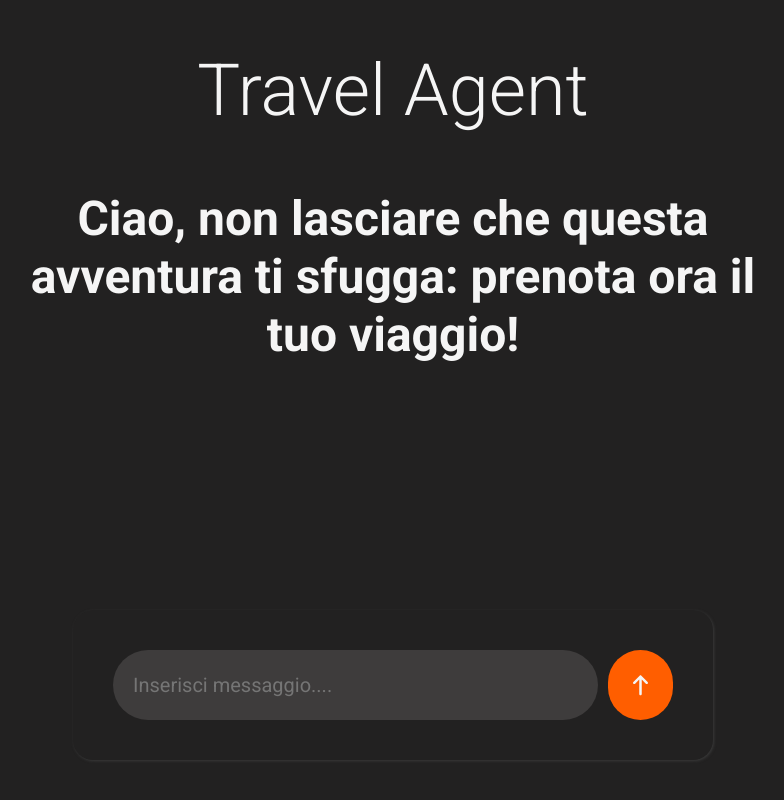
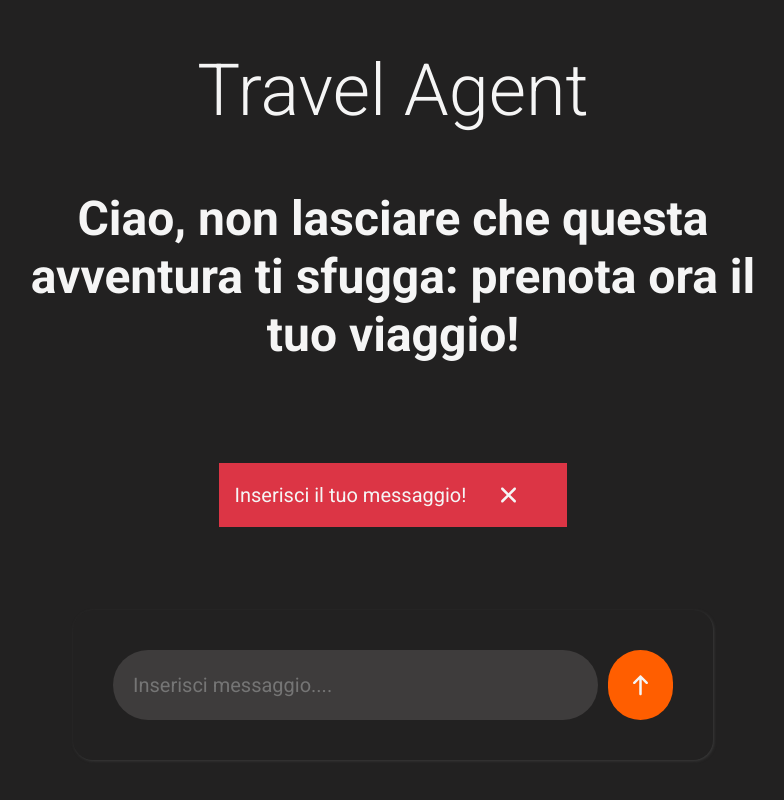
Before and after one commit to peppe2412/TravelAgentWebReact, a React (Vite) app: page / in a window 1280 px wide. Both pictures are taken after a click on the button 887 px from the left and 685 px from the top of the page. Shown: the whole page, without its empty margins (247-1031 px from the left). Built offline with nearby package versions, Linux system fonts and the light colour scheme.

Commit message:
Aggiunto span error

```diff
--- a/src/index.css
+++ b/src/index.css
@@ -52,6 +52,9 @@
   gap: 10px;
 }
 
+.button-close{
+  border: none;
+}
 
 .input-message {
   padding: 20px;
--- a/src/views/ChatBot.jsx
+++ b/src/views/ChatBot.jsx
@@ -2,7 +2,7 @@ import axios from "axios";
 import ReactMarkdown from "react-markdown";
 import { useState, useRef, useEffect } from "react";
 import { FontAwesomeIcon } from "@fortawesome/react-fontawesome";
-import { faArrowUp } from "@fortawesome/free-solid-svg-icons";
+import { faArrowUp, faXmark } from "@fortawesome/free-solid-svg-icons";
 
 export default function ChatBot() {
   const [messages, setMessages] = useState([]);
@@ -10,6 +10,7 @@ export default function ChatBot() {
   const [isTyping, setIsTyping] = useState(false);
   const [showInitialMessage, setShowInitialMessage] = useState(true);
   const [randomMessages, setRandomMessages] = useState("");
+  const [error, setError] = useState("");
 
   let strings = [
     "Ciao, di cosa hai bisogno oggi?",
@@ -22,8 +23,15 @@ export default function ChatBot() {
     setRandomMessages(strings[randomIndex]);
   }, []);
 
+  const closeSpanError = () => {
+      setError('');
+    };
+
   const sendMessage = async () => {
-    if (!input.trim()) return;
+    if (!input.trim()) {
+      setError("Inserisci il tuo messaggio!");
+      return;
+    }
 
     if (showInitialMessage) setShowInitialMessage(false);
 
@@ -135,6 +143,23 @@ export default function ChatBot() {
               <div ref={chatEndRef}></div>
             </div>
 
+            {error && (
+              <div className="d-flex justify-content-center">
+                <div className="bg-danger p-3">
+                  <span className="bg-transparent">{error}</span>
+                  <button
+                    className="bg-transparent mx-4 button-close"
+                    onClick={closeSpanError}
+                  >
+                    <FontAwesomeIcon
+                      icon={faXmark}
+                      className="bg-transparent"
+                    />
+                  </button>
+                </div>
+              </div>
+            )}
+
             <div className="input-button-box">
               <input
                 type="text"
```
